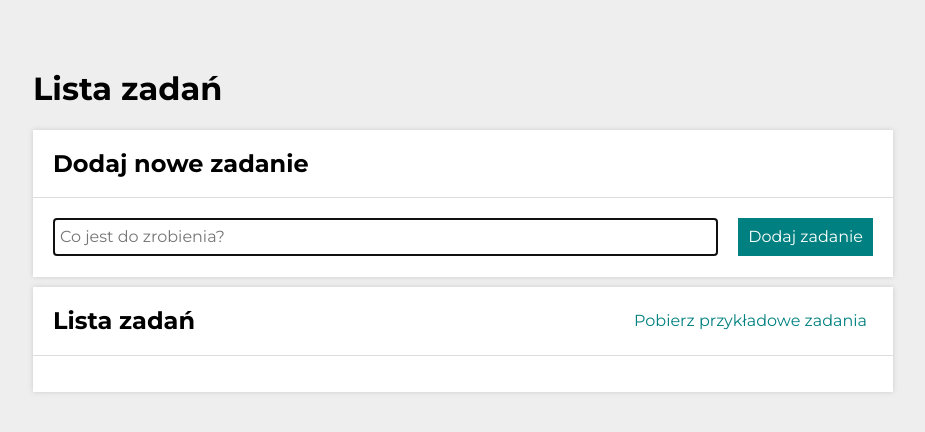
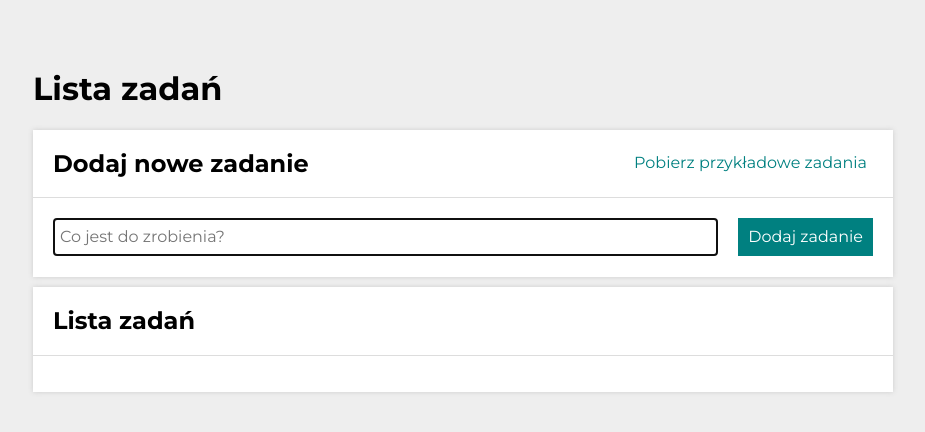
Before and after one commit to BoAneta/todos-list-react, a React (Create React App) app: page / in a window 1280 px wide. Shown: the top 432 px of the page, without its empty margins (177-1102 px from the left). Built offline with nearby package versions, Linux system fonts and the light colour scheme.

Commit message:
ExampleTasksButton moved to upper section

```diff
--- a/src/features/tasks/Buttons/index.js
+++ b/src/features/tasks/Buttons/index.js
@@ -1,5 +1,5 @@
 import { useSelector, useDispatch } from "react-redux";
-import { toggleHideDone, setAllDone, selectAreTaskEmpty, selectIsEveryTaskDone, selectHidenDone, fetchExampleTasks } from "../tasksSlice";
+import { toggleHideDone, setAllDone, selectAreTaskEmpty, selectIsEveryTaskDone, selectHidenDone } from "../tasksSlice";
 import { Tasks, TasksButtons } from "./styled";
 
 const Buttons = () => {
@@ -10,13 +10,7 @@ const Buttons = () => {
     const dispatch = useDispatch();
 
     return (
-        <>
-            <TasksButtons
-                onClick={() => dispatch(fetchExampleTasks())}
-            >
-                Pobierz przykładowe zadania
-            </TasksButtons>
-            {!areTaskEmpty && (
+        !areTaskEmpty && (
             <Tasks>
                 <TasksButtons
                     onClick={() => dispatch(toggleHideDone())}
@@ -30,8 +24,8 @@ const Buttons = () => {
                     Ukończ wszystkie
                 </TasksButtons>
             </Tasks>
-            )}
-        </>);
+        )
+    );
 };
 
 
--- /dev/null
+++ b/src/features/tasks/ExampleTasksButton/index.js
@@ -0,0 +1,19 @@
+import { useDispatch } from "react-redux";
+import { fetchExampleTasks } from "../tasksSlice";
+import { TasksButtons } from "../Buttons/styled";
+
+const ExampleTasksButton = () => {
+    const dispatch = useDispatch();
+
+    return (
+        <>
+            <TasksButtons
+                onClick={() => dispatch(fetchExampleTasks())}
+            >
+                Pobierz przykładowe zadania
+            </TasksButtons>
+        </>
+    )
+};
+
+export default ExampleTasksButton;
--- a/src/features/tasks/Tasks.js
+++ b/src/features/tasks/Tasks.js
@@ -3,6 +3,7 @@ import Buttons from "./Buttons";
 import Section from "../../common/Section";
 import Container from "../../common/Container";
 import TasksList from "./TasksList";
+import ExampleTasksButton from "./ExampleTasksButton";
 
 function Tasks() {
   return (
@@ -10,6 +11,9 @@ function Tasks() {
       <h1>Lista zadań</h1>
       <Section
         title="Dodaj nowe zadanie"
+        extraHeaderContent={
+          <ExampleTasksButton />
+        }
         body={<Form />}
       />
       <Section
```
